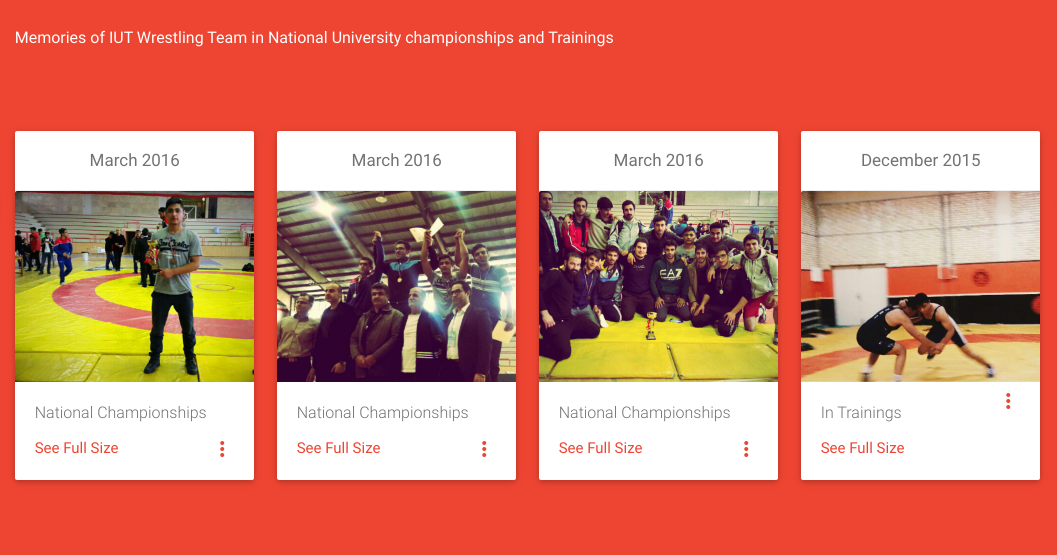
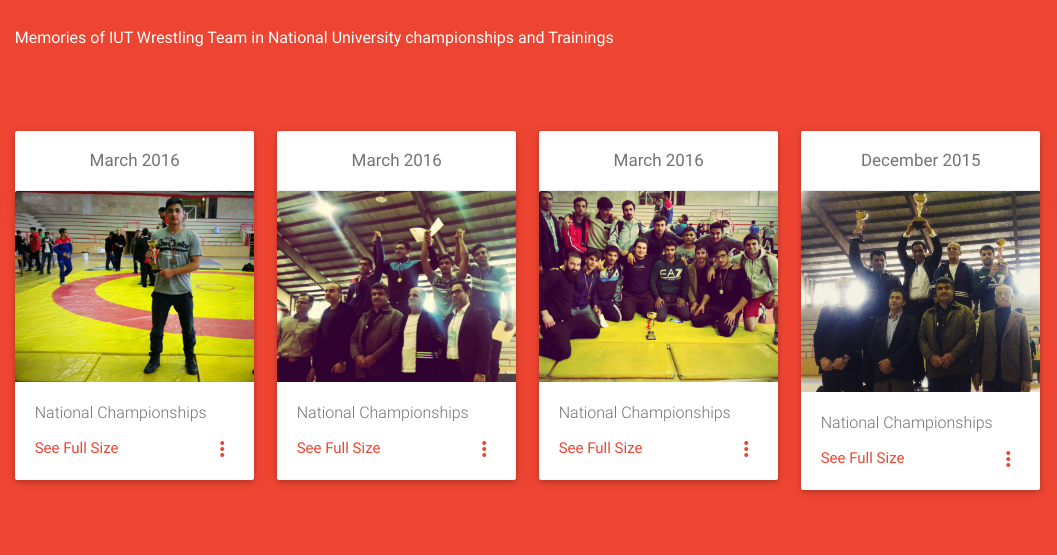
Before and after one commit to ImnIrdst/imnirdst.github.io, a plain HTML site: page gallery.html in a window 1280 px wide. Shown: the part 1660-2215 px from the top of the page, 111-1168 px from the left. Drawn offline with Linux system fonts and the light colour scheme.

Commit message:
Add Wrestling Image, Localize Material Fonts
Also Correct Ordering of Website

```diff
--- /dev/null
+++ b/css/material-icons.css
@@ -0,0 +1,23 @@
+/* fallback */
+@font-face {
+	font-family: 'Material Icons';
+	font-style: normal;
+	font-weight: 400;
+	src: local('Material Icons'), local('MaterialIcons-Regular'), url('../font/Material-Icons.woff2') format('woff2');
+}
+
+.material-icons {
+	font-family: 'Material Icons';
+	font-weight: normal;
+	font-style: normal;
+	font-size: 24px;
+	line-height: 1;
+	letter-spacing: normal;
+	text-transform: none;
+	display: inline-block;
+	white-space: nowrap;
+	word-wrap: normal;
+	direction: ltr;
+	-webkit-font-feature-settings: 'liga';
+	-webkit-font-smoothing: antialiased;
+}
--- a/gallery.html
+++ b/gallery.html
@@ -17,10 +17,8 @@
       <link id="switcher" href="css/themes/red-theme.css" type="text/css" rel="stylesheet" media="screen,projection"/>
       <!-- Main css File -->
       <link href="css/style.css" type="text/css" rel="stylesheet" media="screen,projection"/>
-
       <!-- Font -->
-      <link href="http://fonts.googleapis.com/icon?family=Material+Icons" rel="stylesheet">
-
+      <link href="css/material-icons.css" rel="stylesheet">
     </head>
 
     <body onload="initialScroll()">
@@ -312,6 +310,23 @@
 						  <div class="card">
 						      <div class="card-image waves-effect waves-block waves-light">
 						          <h2 class="experience-title">December 2015</h2>
+						          <img class="activator" src="img/Wrestling-3rd-team-place.jpg">
+						      </div>
+						      <div class="card-content">
+						          <span class="card-title activator reveal-title">National Championships<i class="material-icons right">more_vert</i></span>
+						          <p><a href="img/Wrestling-3rd-team-place.jpg">See Full Size</a></p>
+						      </div>
+						      <div class="card-reveal">
+						          <span class="card-title reveal-title">In Trainings<i class="material-icons right">close</i></span>
+						          <p>3rd Place in Freestyle Wrestling Teams Ranking</p>
+						      </div>
+						  </div>
+						</div>
+						<!-- Start Single Experience -->
+						<div class="col s12">
+						<div class="card">
+						<div class="card-image waves-effect waves-block waves-light">
+						  <h2 class="experience-title">December 2015</h2>
 						  <img class="activator" src="img/Wrestling-iman-wrestling.jpg">
 						</div>
 						<div class="card-content">
```
Also changed, not shown: index.html (+54 -55 lines), font/Material-Icons.woff2 (added), img/Wrestling-3rd-team-place.jpg (added), 5 other files. Lines whose indentation alone changed are shown as unchanged.
